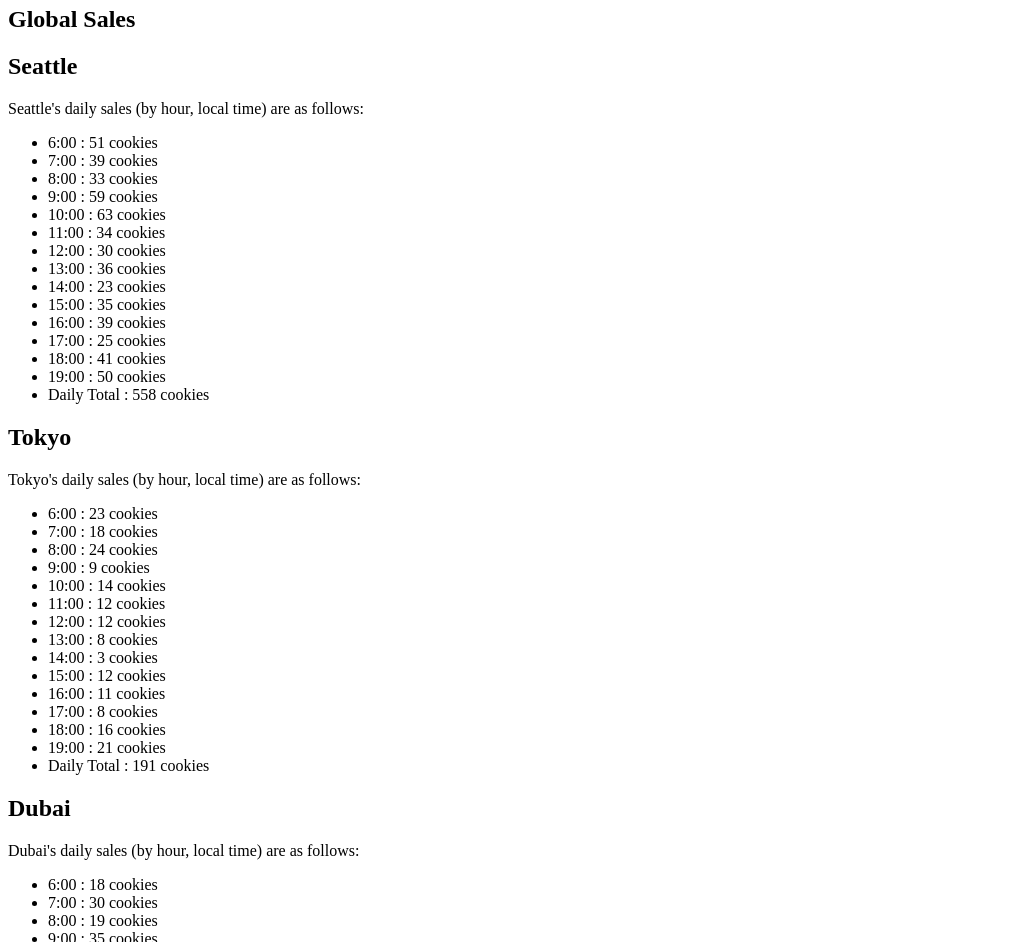
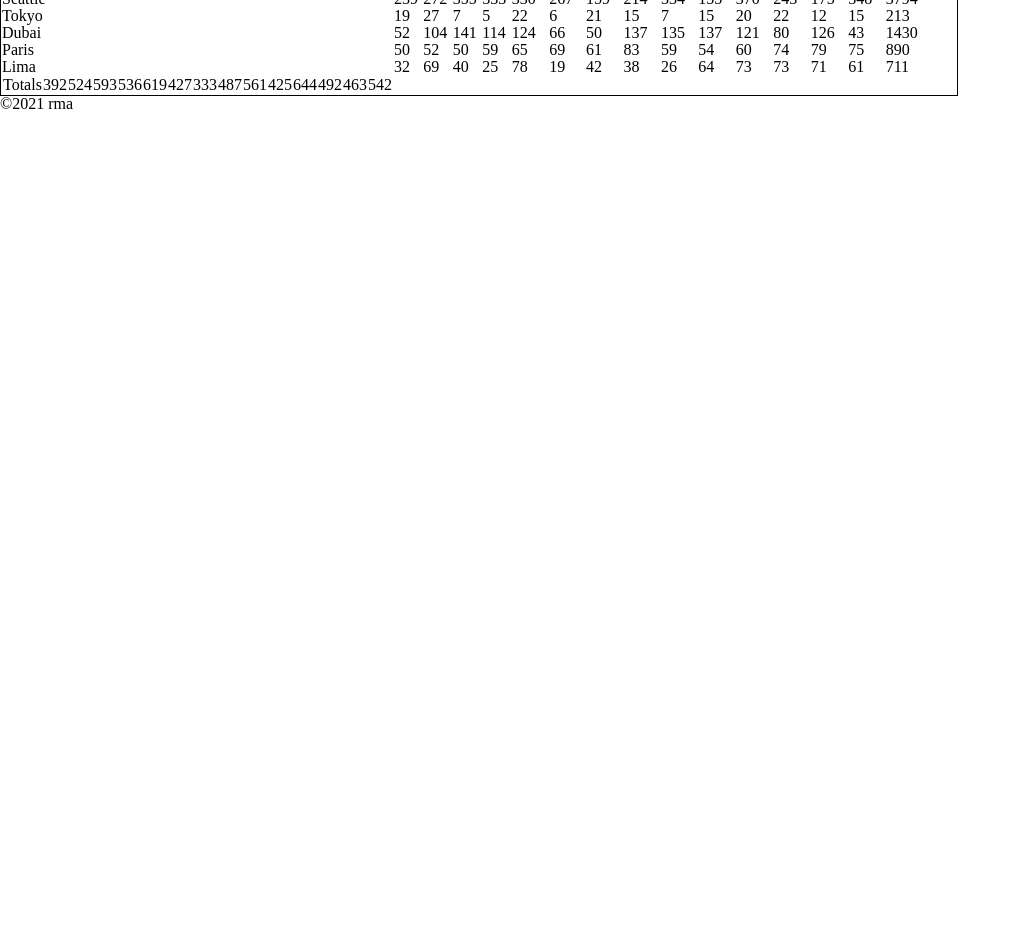
Before and after one commit to RobbMAlexander/cookie-stand, a plain HTML site: page sales.html in a window 1280 px wide. Shown: the part 60-1002 px from the top of the page, without its empty margins (0-1021 px from the left). After the commit the page ends 800 px from the top, so only its background shows below. Drawn offline with Linux system fonts and the light colour scheme; files that its build step writes are made by us from their sources.

Commit message:
finished lab7 -- table formatting appears to break w/hr totals row added, will see if CSS addresses

```diff
--- /dev/null
+++ b/css/style.css
@@ -0,0 +1,5 @@
+table {
+  border: 1px black solid;
+	border-collapse: separate;
+	border-spacing: 1;
+}
--- a/js/app.js
+++ b/js/app.js
@@ -6,127 +6,266 @@ console.log(section);
 
 let shopHours = 14;
 
-function getSales(min, max) {
-  return Math.floor(Math.random() * (max - min + 1) + min); //The maximum is inclusive and the minimum is inclusive
-  //sourced from https://developer.mozilla.org/en-US/docs/Web/JavaScript/Reference/Global_Objects/Math/random
+// function getSales(min, max, meanCookie) {
+//   let cookiePerHour = Math.ceil(Math.floor((Math.random() * (max - min + 1) + min) * meanCookie)); //The maximum is inclusive and the minimum is inclusive
+//   //sourced from https://developer.mozilla.org/en-US/docs/Web/JavaScript/Reference/Global_Objects/Math/random
+//   return cookiePerHour;
+// }
+let cityList = [];
+
+function ShopCity(cityName, customersHourlyMin, customersHourlyMax, salesMeanCookie) {
+  this.name = cityName;
+  this.customersHourlyMin = customersHourlyMin;
+  this.customersHourlyMax = customersHourlyMax;
+  this.salesMeanCookie = salesMeanCookie;
+  this.salesArr = [];
+  this.addToCityList = function () {
+    cityList.push(this);
+  };
+  this.addToCityList();
+  // this.cityImg = `img/${cityName}.png`;
+  this.getSales = function () {
+    let cookiePerHour = Math.ceil(Math.floor((Math.random() * (this.customersHourlyMax - this.customersHourlyMin + 1) + this.customersHourlyMin) * this.salesMeanCookie)); //The maximum is inclusive and the minimum is inclusive
+    //sourced from https://developer.mozilla.org/en-US/docs/Web/JavaScript/Reference/Global_Objects/Math/random
+    return cookiePerHour;
+  };
+  this.getSales();
 }
+
+// ShopCity.prototype.render = function
+
+
 
 // getSales(this.customersHourlyMin, this.customersHourlyMax);
 
+let seattle = new ShopCity('Seattle', 23, 65, 6.3);
+let tokyo = new ShopCity('Tokyo', 3, 24, 1.2);
+let dubai = new ShopCity('Dubai', 11, 38, 3.7);
+let paris = new ShopCity('Paris', 20, 38, 2.3);
+let lima = new ShopCity('Lima', 2, 16, 4.6);
+
+console.log(cityList);
+
+// ShopCity.prototype.
 
 // let cityList = [seattle, tokyo, dubai, paris, lima];
-let seattleArr = [];
+// let seattleArr = [];
 
-let seattle = {
-  cityName: 'Seattle',
-  customersHourlyMin: 23,
-  customersHourlyMax: 65,
-  salesMeanCookie: 6.3,
-  dailyArr: seattleArr,
-  // cityImg: 'urlhere',
-};
+// let seattle = {
+//   cityName: 'Seattle',
+//   customersHourlyMin: 23,
+//   customersHourlyMax: 65,
+//   salesMeanCookie: 6.3,
+//   dailyArr: seattleArr,
+//   // cityImg: 'urlhere',
+// };
 
-let seattleHourlySales = function () {
-  for (let i = 0; i < 14; i++) {
-    seattleArr.push(getSales(seattle.customersHourlyMin, seattle.customersHourlyMax));
-  }
-  return seattleArr;
-};
+// let seattleHourlySales = function () {
+//   for (let i = 0; i < 14; i++) {
+//     seattleArr.push(getSales(seattle.customersHourlyMin, seattle.customersHourlyMax, seattle.salesMeanCookie));
+//   }
+//   return seattleArr;
+// };
 
-console.log(seattleHourlySales());
+// console.log(seattleHourlySales());
 
-let tokyoArr = [];
+// let tokyoArr = [];
 
-let tokyo = {
-  cityName: 'Tokyo',
-  customersHourlyMin: 3,
-  customersHourlyMax: 24,
-  salesMeanCookie: 1.2,
-  dailyArr: tokyoArr,
-  // cityImg: 'urlhere',
+// let tokyo = {
+//   cityName: 'Tokyo',
+//   customersHourlyMin: 3,
+//   customersHourlyMax: 24,
+//   salesMeanCookie: 1.2,
+//   dailyArr: tokyoArr,
+//   // cityImg: 'urlhere',
 
-};
+// };
 
 
-let tokyoHourlySales = function () {
-  for (let i = 0; i < 14; i++) {
-    tokyoArr.push(getSales(tokyo.customersHourlyMin, tokyo.customersHourlyMax));
+// let tokyoHourlySales = function () {
+//   for (let i = 0; i < 14; i++) {
+//     tokyoArr.push(getSales(tokyo.customersHourlyMin, tokyo.customersHourlyMax));
+//   }
+//   return tokyoArr;
+// };
+
+// console.log(tokyoHourlySales());
+
+// let dubaiArr = [];
+
+// let dubai = {
+//   cityName: 'Dubai',
+//   customersHourlyMin: 11,
+//   customersHourlyMax: 38,
+//   salesMeanCookie: 3.7,
+//   dailyArr: dubaiArr,
+//   // cityImg: 'urlhere',
+
+// };
+
+// let dubaiHourlySales = function () {
+//   for (let i = 0; i < 14; i++) {
+//     dubaiArr.push(getSales(dubai.customersHourlyMin, dubai.customersHourlyMax));
+//   }
+//   return dubaiArr;
+// };
+
+// console.log(dubaiHourlySales());
+
+// let parisArr = [];
+
+// let paris = {
+//   cityName: 'Paris',
+//   customersHourlyMin: 20,
+//   customersHourlyMax: 38,
+//   salesMeanCookie: 2.3,
+//   dailyArr: parisArr,
+//   // cityImg: 'urlhere',
+// };
+
+// let parisHourlySales = function () {
+//   for (let i = 0; i < 14; i++) {
+//     parisArr.push(getSales(paris.customersHourlyMin, paris.customersHourlyMax));
+//   }
+//   return parisArr;
+// };
+
+// console.log(parisHourlySales());
+
+// let limaArr = [];
+
+// let lima = {
+//   cityName: 'Lima',
+//   customersHourlyMin: 2,
+//   customersHourlyMax: 16,
+//   salesMeanCookie: 4.6,
+//   dailyArr: limaArr,
+//   // cityImg: 'urlhere',
+
+// };
+
+// let limaHourlySales = function () {
+//   for (let i = 0; i < shopHours; i++) {
+//     limaArr.push(getSales(lima.customersHourlyMin, lima.customersHourlyMax));
+//   }
+//   return limaArr;
+// };
+
+// console.log(limaHourlySales());
+
+// console.log(getSales(lima.customersHourlyMin, lima.customersHourlyMax));
+
+
+let article = document.createElement('article');
+section.appendChild(article);
+
+let table = document.createElement('table');
+article.appendChild(table);
+
+let tr = document.createElement('tr');
+table.appendChild(tr);
+// top table row set
+
+// generates time headers
+function genTableHeader() {
+  let th = document.createElement('th');
+  th.textContent = 'City/Local Time';
+  tr.appendChild(th);
+  for (let i = 0; i < shopHours; i++) {
+    th = document.createElement('th');
+    let shoptime = 6 + i;
+    th.textContent = `${shoptime}:00`;
+    tr.appendChild(th);
   }
-  return tokyoArr;
+  th = document.createElement('th');
+  th.textContent = 'Store Total';
+  tr.appendChild(th);
+}
+genTableHeader();
+
+// generates table body
+
+// function genTableBody() {
+//   for (let i = 0; i < cityList.length; i++) {
+//     let tr = document.createElement('tr');
+//     table.appendChild(tr);
+//     let td = document.createElement('td');
+//     td.textContent = `${cityList[i].name}`;
+//     tr.appendChild(td);
+//     let cityTotal= 0;
+//     let tdSale = cityList[i].getSales();
+//     for (let j = 0; j < shopHours; j++) {
+//       td = document.createElement('td');
+//       td.textContent = `${cityList[i].getSales()}`;
+//       tr.appendChild(td);
+//       cityTotal += tdSale;
+//     }
+//     td = document.createElement('td');
+//     td.textContent = `${cityList[i].name}`;
+//     tr.appendChild(td);
+//     td.textContent = cityTotal;
+//   }
+// };
+// genTableBody();
+
+
+ShopCity.prototype.render = function () {
+  let tr = document.createElement('tr');
+  table.appendChild(tr);
+  let td = document.createElement('td');
+  td.textContent = `${this.name}`;
+  tr.appendChild(td);
+  let cityTotal = 0;
+  for (let i = 0; i < shopHours; i++) {
+    let tdSale = this.getSales();
+    td = document.createElement('td');
+    td.textContent = `${tdSale}`;
+    tr.appendChild(td);
+    cityTotal += tdSale;
+    this.salesArr.push(tdSale);
+  }
+  td = document.createElement('td');
+  td.textContent = cityTotal;
+  tr.appendChild(td);
 };
+// console.log(seattle.salesArr);
 
-console.log(tokyoHourlySales());
+seattle.render();
+tokyo.render();
+dubai.render();
+paris.render();
+lima.render();
 
-let dubaiArr = [];
+// generates totals footer
+function genTableFooter() {
 
-let dubai = {
-  cityName: 'Dubai',
-  customersHourlyMin: 11,
-  customersHourlyMax: 38,
-  salesMeanCookie: 3.7,
-  dailyArr: dubaiArr,
-  // cityImg: 'urlhere',
-
-};
-
-let dubaiHourlySales = function () {
-  for (let i = 0; i < 14; i++) {
-    dubaiArr.push(getSales(dubai.customersHourlyMin, dubai.customersHourlyMax));
+  let th = document.createElement('th');
+  table.appendChild(th);
+  let td = document.createElement('td');
+  td.textContent = 'Totals';
+  th.appendChild(td);
+  for (let i = 0; i < shopHours; i++) {
+    let hourTotal = 0;
+    for (let j = 0; j < cityList.length; j++) {
+      let tdSale = cityList[j].salesArr[i];
+      hourTotal += tdSale;
+    }
+    td = document.createElement('td');
+    td.textContent = `${hourTotal}`;
+    th.appendChild(td);
   }
-  return dubaiArr;
-};
-
-console.log(dubaiHourlySales());
-
-let parisArr = [];
-
-let paris = {
-  cityName: 'Paris',
-  customersHourlyMin: 20,
-  customersHourlyMax: 38,
-  salesMeanCookie: 2.3,
-  dailyArr: parisArr,
-  // cityImg: 'urlhere',
-};
-
-let parisHourlySales = function () {
-  for (let i = 0; i < 14; i++) {
-    parisArr.push(getSales(paris.customersHourlyMin, paris.customersHourlyMax));
-  }
-  return parisArr;
-};
-
-console.log(parisHourlySales());
-
-let limaArr = [];
-
-let lima = {
-  cityName: 'Lima',
-  customersHourlyMin: 2,
-  customersHourlyMax: 16,
-  salesMeanCookie: 4.6,
-  dailyArr: limaArr,
-  // cityImg: 'urlhere',
-
-};
-
-let limaHourlySales = function () {
-  for (let i = 0; i < shopHours; i++) {
-    limaArr.push(getSales(lima.customersHourlyMin, lima.customersHourlyMax));
-  }
-  return limaArr;
-};
-
-console.log(limaHourlySales());
-
-console.log(getSales(lima.customersHourlyMin, lima.customersHourlyMax));
+}
+genTableFooter();
 
 
 
-// programmatic attempt -- for later
-// this.render = function () {
-//   let article = document.createElement('article');
-//   section.appendChild(article);
+
+
+
+// programmatic attempt -- for later -NOW!!
+
+
+
 
 //   let h2 = document.createElement('h2');
 //   // outputs city sales data heading
@@ -136,149 +275,149 @@ console.log(getSales(lima.customersHourlyMin, lima.customersHourlyMax));
 //   p.textContent = `${this.cityName}'s Hourly sales are as follows:`;
 // };
 
-let article = document.createElement('article');
-section.appendChild(article);
+// let article = document.createElement('article');
+// section.appendChild(article);
 
-// begin Seattle sales code
-let h2Seattle = document.createElement('h2');
-h2Seattle.textContent = seattle.cityName;
+// // begin Seattle sales code
+// let h2Seattle = document.createElement('h2');
+// h2Seattle.textContent = seattle.cityName;
 
-article.appendChild(h2Seattle);
+// article.appendChild(h2Seattle);
 
 
-let pSeattle = document.createElement('p');
-pSeattle.textContent = 'Seattle\'s daily sales (by hour, local time) are as follows:';
-article.appendChild(pSeattle);
+// let pSeattle = document.createElement('p');
+// pSeattle.textContent = 'Seattle\'s daily sales (by hour, local time) are as follows:';
+// article.appendChild(pSeattle);
 
-let ulSeattle = document.createElement('ul');
+// let ulSeattle = document.createElement('ul');
 
-for (let i = 0; i < shopHours; i++) {
-  let li = document.createElement('li');
-  let shoptime = 6 + i;
-  li.textContent = `${shoptime}:00 : ${seattleArr[i]} cookies`;
-  ulSeattle.appendChild(li);
-}
+// for (let i = 0; i < shopHours; i++) {
+//   let li = document.createElement('li');
+//   let shoptime = 6 + i;
+//   li.textContent = `${shoptime}:00 : ${seattleArr[i]} cookies`;
+//   ulSeattle.appendChild(li);
+// }
 
-article.appendChild(ulSeattle);
+// article.appendChild(ulSeattle);
 
-function sumArray(sumArr) {
-  let sumArrSubTotal = 0;
-  for (let i = 0; i < sumArr.length; i++) {
-    sumArrSubTotal = sumArrSubTotal + sumArr[i];
-    // console.log(sumArrSubTotal);
-  }
-  return sumArrSubTotal;
-}
+// function sumArray(sumArr) {
+//   let sumArrSubTotal = 0;
+//   for (let i = 0; i < sumArr.length; i++) {
+//     sumArrSubTotal = sumArrSubTotal + sumArr[i];
+//     // console.log(sumArrSubTotal);
+//   }
+//   return sumArrSubTotal;
+// }
 
-let seattleDailyTotal = sumArray(seattleArr);
+// let seattleDailyTotal = sumArray(seattleArr);
 
-let liSeattle = document.createElement('li');
-liSeattle.textContent = `Daily Total : ${seattleDailyTotal} cookies`;
-ulSeattle.appendChild(liSeattle);
+// let liSeattle = document.createElement('li');
+// liSeattle.textContent = `Daily Total : ${seattleDailyTotal} cookies`;
+// ulSeattle.appendChild(liSeattle);
 
-// begin Tokyo sales code
-let h2Tokyo = document.createElement('h2');
-h2Tokyo.textContent = tokyo.cityName;
+// // begin Tokyo sales code
+// let h2Tokyo = document.createElement('h2');
+// h2Tokyo.textContent = tokyo.cityName;
 
-article.appendChild(h2Tokyo);
-let pTokyo = document.createElement('p');
-pTokyo.textContent = 'Tokyo\'s daily sales (by hour, local time) are as follows:';
-article.appendChild(pTokyo);
+// article.appendChild(h2Tokyo);
+// let pTokyo = document.createElement('p');
+// pTokyo.textContent = 'Tokyo\'s daily sales (by hour, local time) are as follows:';
+// article.appendChild(pTokyo);
 
-let ulTokyo = document.createElement('ul');
+// let ulTokyo = document.createElement('ul');
 
-for (let i = 0; i < shopHours; i++) {
-  let li = document.createElement('li');
-  let shoptime = 6 + i;
-  li.textContent = `${shoptime}:00 : ${tokyoArr[i]} cookies`;
-  ulTokyo.appendChild(li);
-}
+// for (let i = 0; i < shopHours; i++) {
+//   let li = document.createElement('li');
+//   let shoptime = 6 + i;
+//   li.textContent = `${shoptime}:00 : ${tokyoArr[i]} cookies`;
+//   ulTokyo.appendChild(li);
+// }
 
-article.appendChild(ulTokyo);
+// article.appendChild(ulTokyo);
 
-let tokyoDailyTotal = sumArray(tokyoArr);
+// let tokyoDailyTotal = sumArray(tokyoArr);
 
-let liTokyo = document.createElement('li');
-liTokyo.textContent = `Daily Total : ${tokyoDailyTotal} cookies`;
-ulTokyo.appendChild(liTokyo);
+// let liTokyo = document.createElement('li');
+// liTokyo.textContent = `Daily Total : ${tokyoDailyTotal} cookies`;
+// ulTokyo.appendChild(liTokyo);
 
-// begin Dubai sales code
-let h2Dubai = document.createElement('h2');
-h2Dubai.textContent = dubai.cityName;
+// // begin Dubai sales code
+// let h2Dubai = document.createElement('h2');
+// h2Dubai.textContent = dubai.cityName;
 
-article.appendChild(h2Dubai);
-let pDubai = document.createElement('p');
-pDubai.textContent = 'Dubai\'s daily sales (by hour, local time) are as follows:';
-article.appendChild(pDubai);
+// article.appendChild(h2Dubai);
+// let pDubai = document.createElement('p');
+// pDubai.textContent = 'Dubai\'s daily sales (by hour, local time) are as follows:';
+// article.appendChild(pDubai);
 
-let ulDubai = document.createElement('ul');
+// let ulDubai = document.createElement('ul');
 
-for (let i = 0; i < shopHours; i++) {
-  let li = document.createElement('li');
-  let shoptime = 6 + i;
-  li.textContent = `${shoptime}:00 : ${dubaiArr[i]} cookies`;
-  ulDubai.appendChild(li);
-}
+// for (let i = 0; i < shopHours; i++) {
+//   let li = document.createElement('li');
+//   let shoptime = 6 + i;
+//   li.textContent = `${shoptime}:00 : ${dubaiArr[i]} cookies`;
+//   ulDubai.appendChild(li);
+// }
 
-article.appendChild(ulDubai);
+// article.appendChild(ulDubai);
 
-let dubaiDailyTotal = sumArray(dubaiArr);
+// let dubaiDailyTotal = sumArray(dubaiArr);
 
-let liDubai = document.createElement('li');
-liDubai.textContent = `Daily Total : ${dubaiDailyTotal} cookies`;
-ulDubai.appendChild(liDubai);
+// let liDubai = document.createElement('li');
+// liDubai.textContent = `Daily Total : ${dubaiDailyTotal} cookies`;
+// ulDubai.appendChild(liDubai);
 
-// begin Paris sales code
-let h2Paris = document.createElement('h2');
-h2Paris.textContent = paris.cityName;
+// // begin Paris sales code
+// let h2Paris = document.createElement('h2');
+// h2Paris.textContent = paris.cityName;
 
-article.appendChild(h2Paris);
-let pParis = document.createElement('p');
-pParis.textContent = 'Paris\'s daily sales (by hour, local time) are as follows:';
-article.appendChild(pParis);
+// article.appendChild(h2Paris);
+// let pParis = document.createElement('p');
+// pParis.textContent = 'Paris\'s daily sales (by hour, local time) are as follows:';
+// article.appendChild(pParis);
 
-let ulParis = document.createElement('ul');
+// let ulParis = document.createElement('ul');
 
-for (let i = 0; i < shopHours; i++) {
-  let li = document.createElement('li');
-  let shoptime = 6 + i;
-  li.textContent = `${shoptime}:00 : ${parisArr[i]} cookies`;
-  ulParis.appendChild(li);
-}
+// for (let i = 0; i < shopHours; i++) {
+//   let li = document.createElement('li');
+//   let shoptime = 6 + i;
+//   li.textContent = `${shoptime}:00 : ${parisArr[i]} cookies`;
+//   ulParis.appendChild(li);
+// }
 
-article.appendChild(ulParis);
+// article.appendChild(ulParis);
 
-let parisDailyTotal = sumArray(parisArr);
+// let parisDailyTotal = sumArray(parisArr);
 
-let liParis = document.createElement('li');
-liParis.textContent = `Daily Total : ${parisDailyTotal} cookies`;
-ulParis.appendChild(liParis);
+// let liParis = document.createElement('li');
+// liParis.textContent = `Daily Total : ${parisDailyTotal} cookies`;
+// ulParis.appendChild(liParis);
 
-// begin Lima sales code
-let h2Lima = document.createElement('h2');
-h2Lima.textContent = lima.cityName;
+// // begin Lima sales code
+// let h2Lima = document.createElement('h2');
+// h2Lima.textContent = lima.cityName;
 
-article.appendChild(h2Lima);
-let pLima = document.createElement('p');
-pLima.textContent = 'Lima\'s daily sales (by hour, local time) are as follows:';
-article.appendChild(pLima);
+// article.appendChild(h2Lima);
+// let pLima = document.createElement('p');
+// pLima.textContent = 'Lima\'s daily sales (by hour, local time) are as follows:';
+// article.appendChild(pLima);
 
-let ulLima = document.createElement('ul');
+// let ulLima = document.createElement('ul');
 
-for (let i = 0; i < shopHours; i++) {
-  let li = document.createElement('li');
-  let shoptime = 6 + i;
-  li.textContent = `${shoptime}:00 : ${limaArr[i]} cookies`;
-  ulLima.appendChild(li);
-}
+// for (let i = 0; i < shopHours; i++) {
+//   let li = document.createElement('li');
+//   let shoptime = 6 + i;
+//   li.textContent = `${shoptime}:00 : ${limaArr[i]} cookies`;
+//   ulLima.appendChild(li);
+// }
 
-article.appendChild(ulLima);
+// article.appendChild(ulLima);
 
-let limaDailyTotal = sumArray(limaArr);
+// let limaDailyTotal = sumArray(limaArr);
 
-let liLima = document.createElement('li');
-liLima.textContent = `Daily Total : ${limaDailyTotal} cookies`;
-ulLima.appendChild(liLima);
+// let liLima = document.createElement('li');
+// liLima.textContent = `Daily Total : ${limaDailyTotal} cookies`;
+// ulLima.appendChild(liLima);
 
 // let img = document.createElement('img');
 // img.setAttribute('src', 'img/seattle.png');
--- a/sales.html
+++ b/sales.html
@@ -1,5 +1,7 @@
 <html lang="en">
 <head>
+  <link rel="stylesheet" href="reset.css">
+  <link rel="stylesheet" href="style.css">
   <title>
     Pat's Salmon Cookies
   </title>
```
